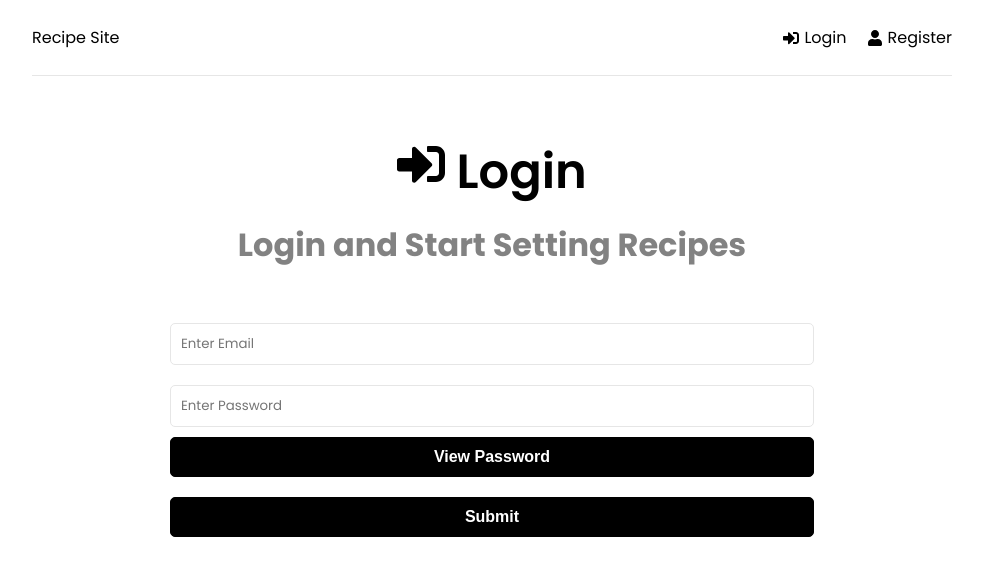
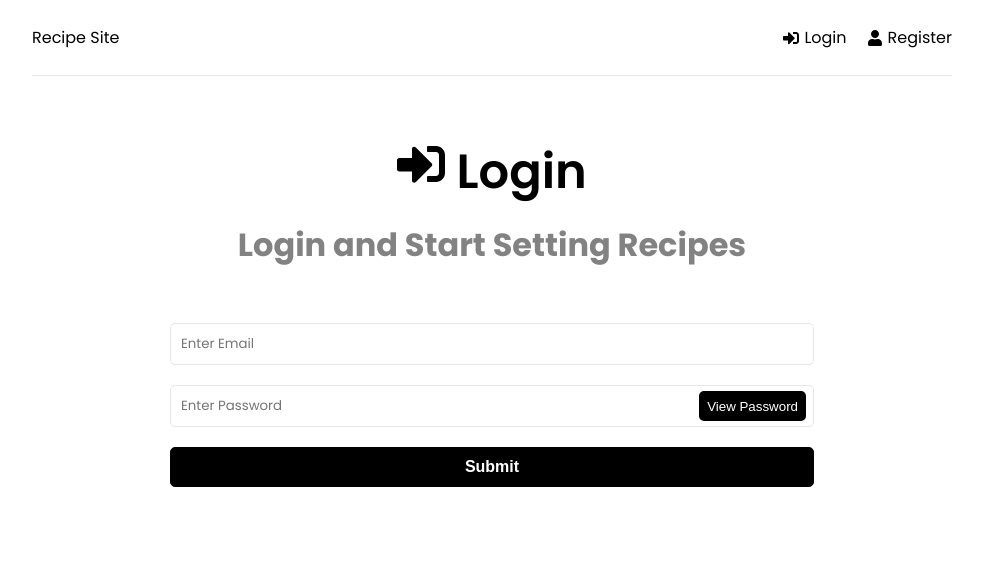
Before and after one commit to cwellis/recipes-site, a React (Create React App) app in the folder frontend/: page /login in a window 1280 px wide. Shown: the top 576 px of the page, without its empty margins (148-1131 px from the left). Built offline with nearby package versions, Linux system fonts and the light colour scheme.

Commit message:
added view password btn to login page

```diff
--- a/frontend/src/index.css
+++ b/frontend/src/index.css
@@ -221,3 +221,27 @@ h3 {
     font-size: 1.5rem;
   }
 }
+
+.buttonIn {
+  position: relative;
+}
+
+.viewBtn {
+  position: absolute;
+  top: 0;
+  border-radius: 5px;
+  right: 10px;
+  z-index: 2;
+  border: none;
+  top: 6px;
+  height: 30px;
+  cursor: pointer;
+  color: #fff;
+  transform: translateX(2px);
+  padding: .5rem;
+  background: #000;
+}
+
+.viewBtn:hover {
+  transform: scale(0.98);
+}
--- a/frontend/src/pages/Login.jsx
+++ b/frontend/src/pages/Login.jsx
@@ -76,10 +76,10 @@ function Login() {
                         <input type="text" className='form-control' id='email' name='email' value={email} placeholder='Enter Email' onChange={onChange} />
                     </div>
 
-                    <div className="form-group">
+                    <div className="form-group buttonIn">
                         <input type={visible ? "password" : "text"} className='form-control' id='password' name='password' value={password} placeholder='Enter Password' onChange={onChange} />
-                        <button type='button' className='btn btn-block' onClick={handleVis}>
-                            View Password
+                        <button type='button' className='viewBtn' onClick={handleVis}>
+                            {visible ? "View Password" : "Hide Password"}
                         </button>
                     </div>
 
```
